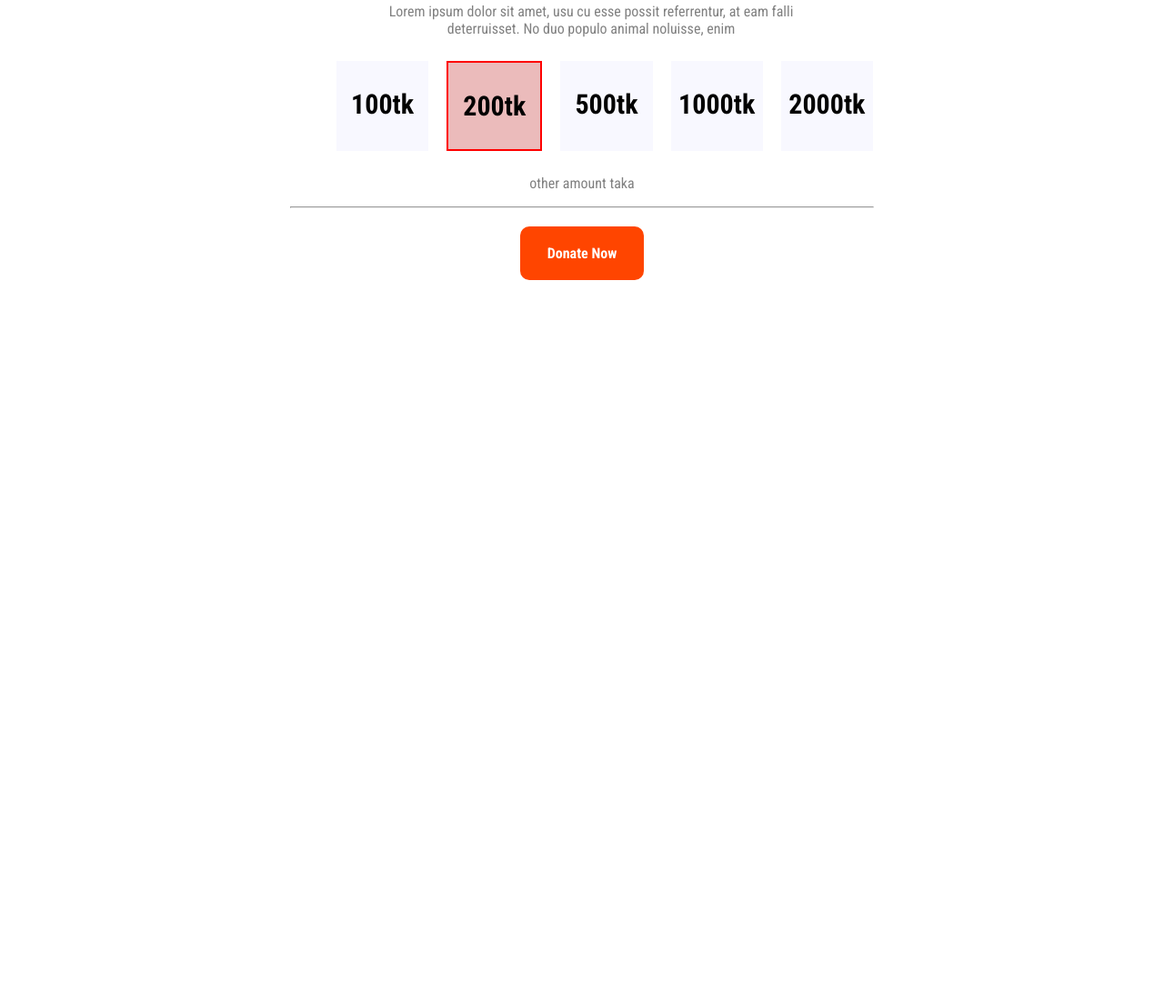
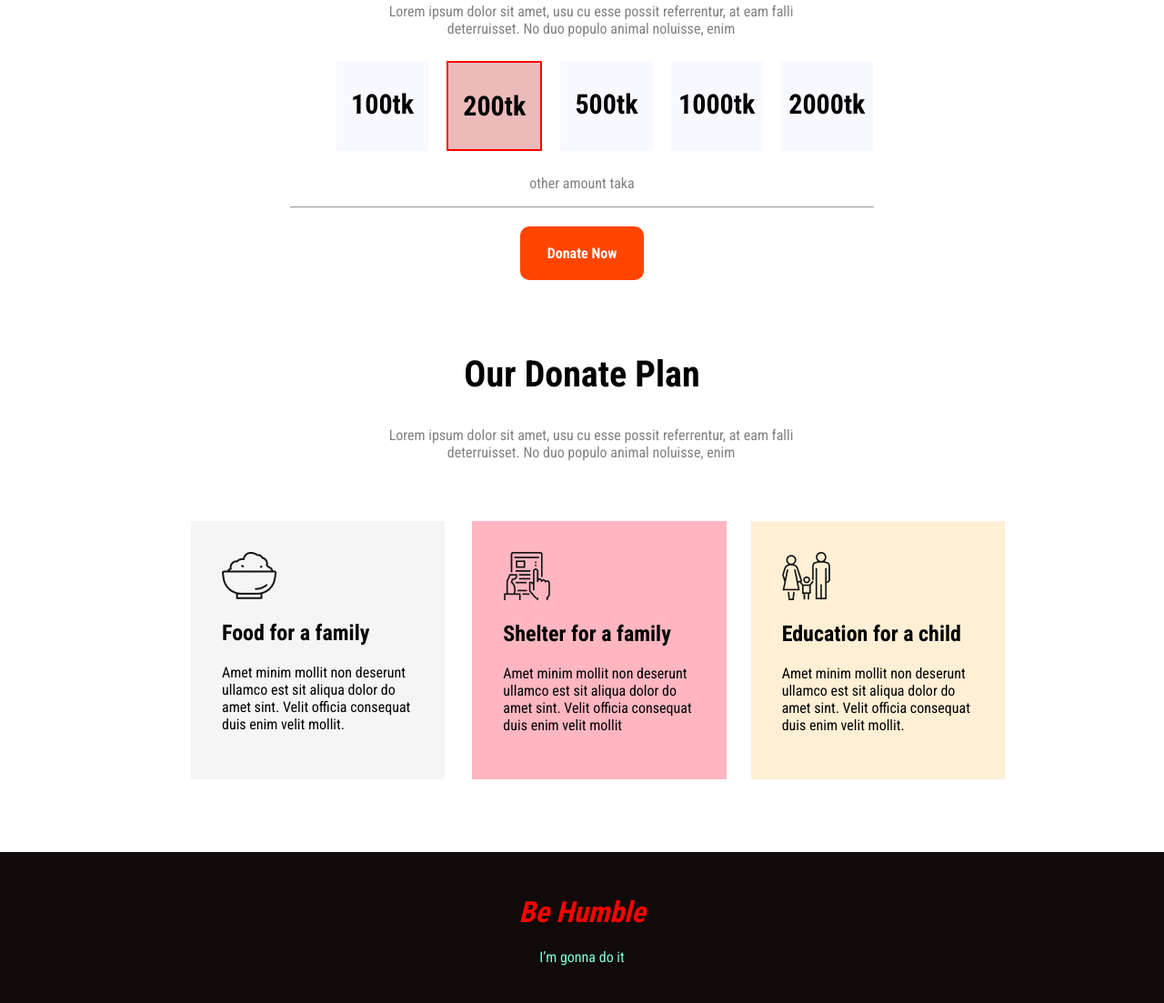
Before and after one commit to MdMukitHasan/donate-today-main, a plain HTML site: page index.html in a window 1280 px wide. Shown: the part 1000-2103 px from the top of the page at 91% size. Before the commit the page ends 1308 px from the top, so only its background shows below. Drawn offline with Linux system fonts and the light colour scheme; a web font is replaced by a local one.

Commit message:
donate done

```diff
--- a/index.html
+++ b/index.html
@@ -27,7 +27,7 @@
         </div>
     </section>
 
-    <section>
+    <section class="donate-section">
         <div class="donate-today">
             <h1>Donate Today</h1>
             <p>Lorem ipsum dolor sit amet, usu cu esse possit referrentur, at eam falli
@@ -58,10 +58,43 @@
     </section>
 
     <section>
-        <div>
-            <h1></h1>
+        <div class="donate-today">
+            <h1>Our Donate Plan</h1>
+            <p>Lorem ipsum dolor sit amet, usu cu esse possit referrentur, at eam falli
+                deterruisset. No duo populo animal noluisse, enim</p>
+        </div>
+        <div class="donate-plan">
+            <div class="food-donate">
+                <img src="icons/food.png" alt="">
+                <h1>Food for a family</h1>
+                <p>Amet minim mollit non deserunt
+                    ullamco est sit aliqua dolor do amet
+                    sint. Velit officia consequat duis enim
+                    velit mollit.</p>
+            </div>
+            <div class="shelter">
+                <img src="icons/Frame-1.png" alt="">
+                <h1>Shelter for a family</h1>
+                <p>Amet minim mollit non deserunt
+                    ullamco est sit aliqua dolor do amet
+                    sint. Velit officia consequat duis enim
+                    velit mollit</p>
+
+            </div>
+            <div class="education">
+                <img src="icons/shelter.png" alt="">
+                <h1>Education for a child</h1>
+                <p>Amet minim mollit non deserunt
+                    ullamco est sit aliqua dolor do amet
+                    sint. Velit officia consequat duis enim
+                    velit mollit.</p>
+            </div>
         </div>
     </section>
 </body>
+<footer>
+    <h1><i>Be Humble</i></h1>
+    <p>I’m gonna do it</p>
+</footer>
 
 </html>
--- a/style.css
+++ b/style.css
@@ -27,6 +27,10 @@ body {
     width: 500px;
     padding-left: 200px;
     padding-bottom: 50px;
+}
+
+.donate-section {
+    margin-bottom: 100px;
 }
 
 .donate-button {
@@ -80,3 +84,49 @@ body {
     width: 50%;
     margin-bottom: 40px;
 }
+
+.donate-plan {
+    display: flex;
+}
+
+.food-donate {
+    width: 25%;
+    margin-left: 210px;
+    margin-top: 50px;
+    margin-bottom: 80px;
+    background-color: whitesmoke;
+    padding: 34px;
+}
+
+.shelter {
+    width: 25%;
+    margin-left: 30px;
+    margin-top: 50px;
+    margin-bottom: 80px;
+    background-color: lightpink;
+    padding: 34px;
+}
+
+.education {
+    width: 25%;
+    margin-left: 27px;
+    margin-top: 50px;
+    margin-right: 175px;
+    margin-bottom: 80px;
+    background-color: papayawhip;
+    padding: 34px;
+}
+
+footer {
+    text-align: center;
+    background-color: rgb(16, 10, 10);
+    padding: 25px;
+}
+
+footer h1 {
+    color: red;
+}
+
+footer p {
+    color: aquamarine;
+}
```
